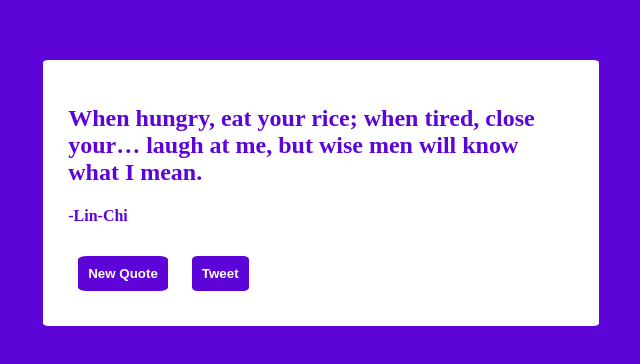
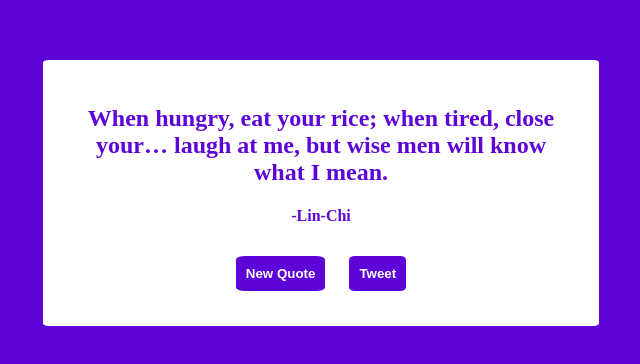
Before and after one commit to devmikev/random_quote_machine, a plain HTML site: page index.html in a window 1280 px wide. Shown: the part 140-504 px from the top of the page, without its empty margins (319-959 px from the left). Drawn offline with nearby package versions, Linux system fonts and the light colour scheme.

Commit message:
tweak styles.css

```diff
--- a/index.html
+++ b/index.html
@@ -1,6 +1,7 @@
 <!DOCTYPE html>
 <html>
   <head>
+    <meta charset="UTF-8">
     <title>Random Quote Machine</title>
     <script src="http://code.jquery.com/jquery-3.3.1.js"
   integrity="sha256-2Kok7MbOyxpgUVvAk/HJ2jigOSYS2auK4Pfzbm7uH60="
--- a/styles.css
+++ b/styles.css
@@ -10,6 +10,7 @@ body {
   padding: 25px;
   border-radius: 1%;
   transition:color 2s ease;
+  text-align: center;
 }
 
 button {
```
